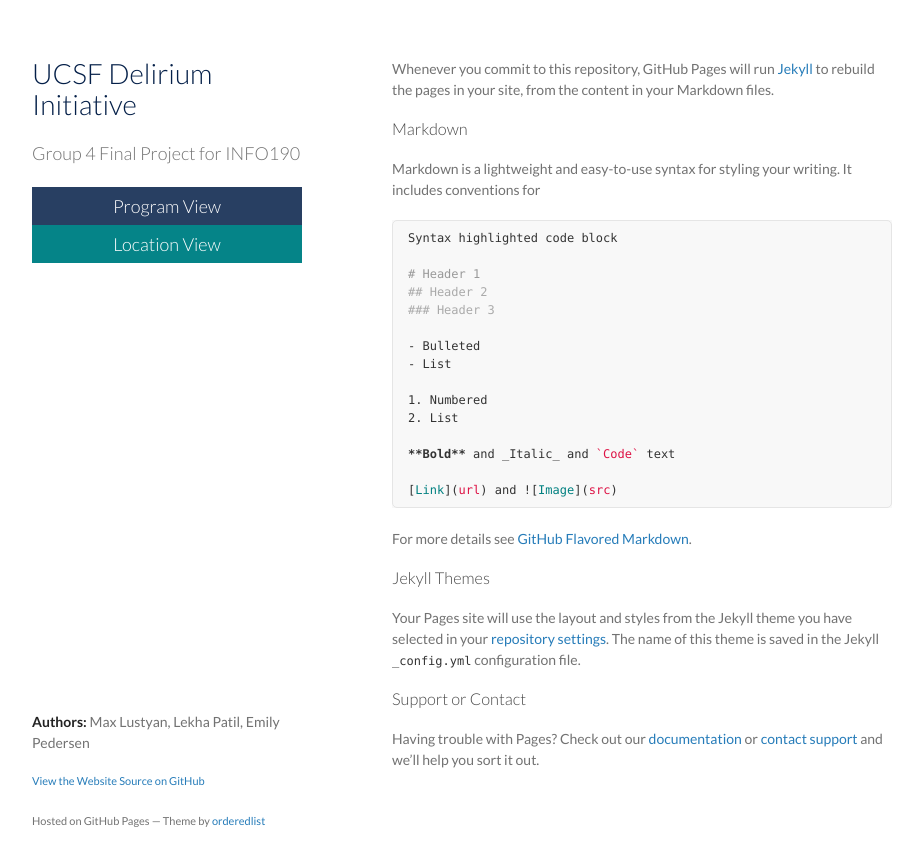
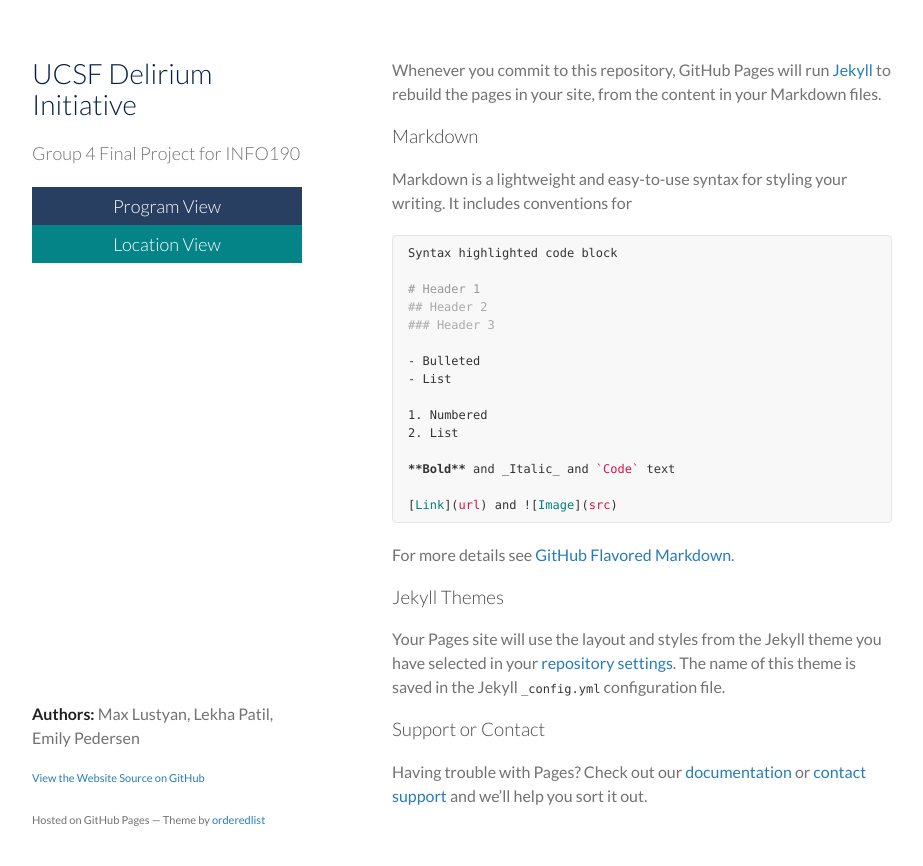
Before and after one commit to uadjet/DataViz4Delirium, a Jekyll site: the page built from docs/default.md, in a window 1280 px wide. Shown: the top 866 px of the page, without its empty margins (178-1101 px from the left). Built offline with Jekyll 4.4.1, drawn with Linux system fonts in a browser that asks for light colours; our own code applies the rules of GitHub Pages for plain Markdown files; a script that is not in the unit is left out.

Commit message:
Style Update

```diff
--- a/_sass/jekyll-theme-minimal.scss
+++ b/_sass/jekyll-theme-minimal.scss
@@ -3,7 +3,7 @@
 body {
   background-color: #fff;
   padding:50px;
-  font: 14px/1.5 'Lato', sans-serif;
+  font: 16px/1.5 'Lato', sans-serif;
   color:#727272;
   font-weight:400;
 }
```
Also changed, not shown: index.md (+1 -0 lines), assets/Stats.svg, assets/img/Stats.svg.
